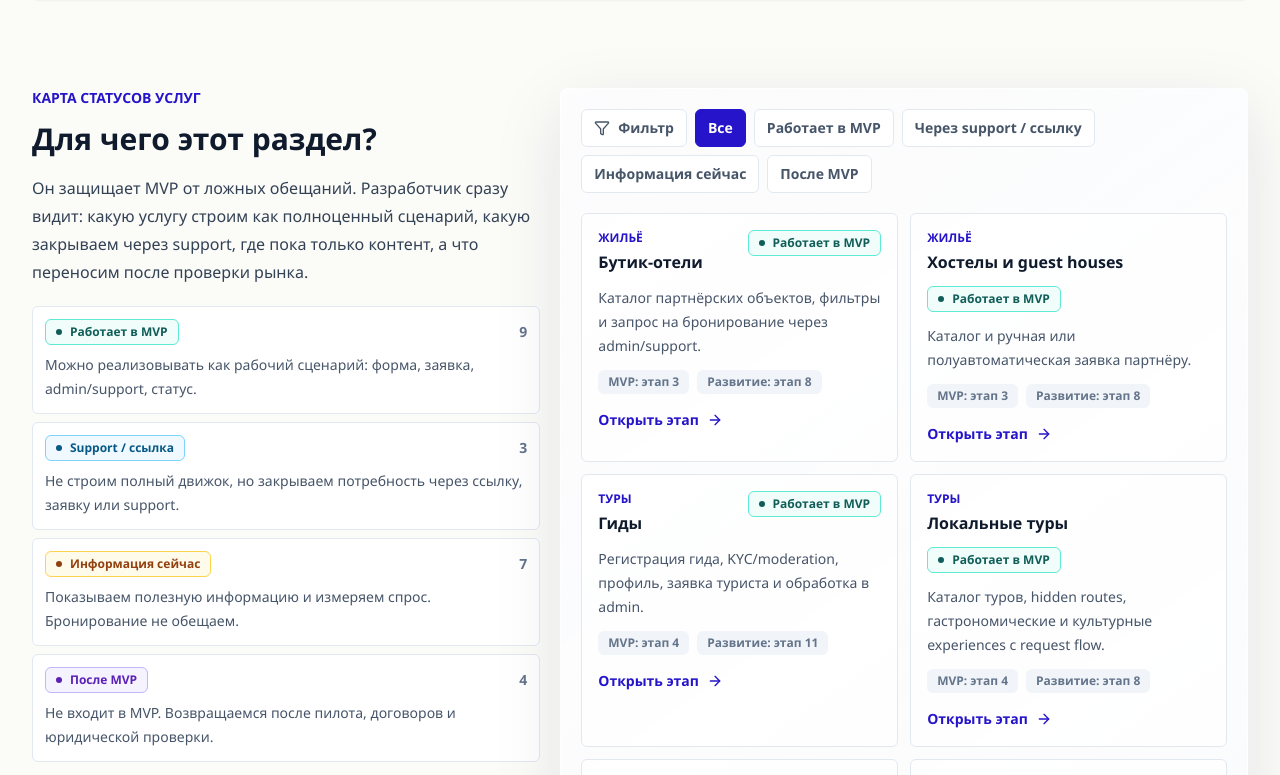
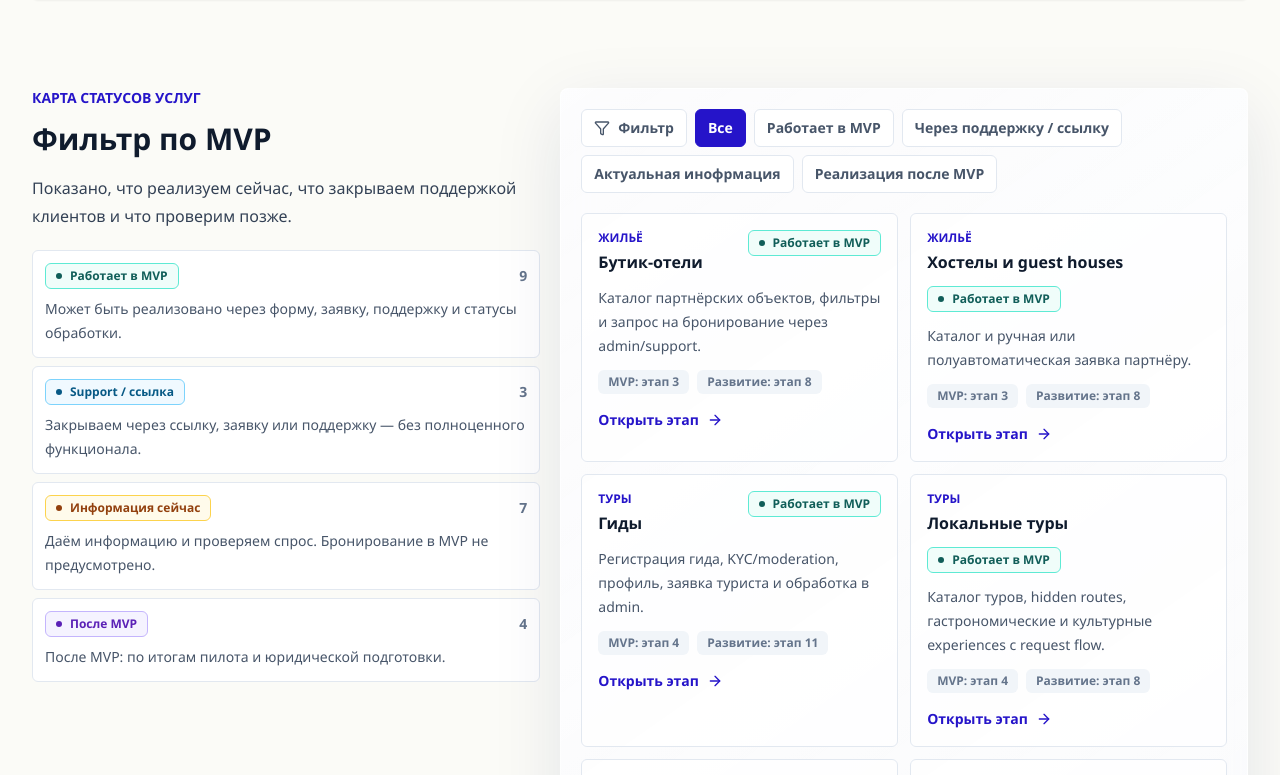
Before and after one commit to RawenHold/orient, a Next.js app: page /developers in a window 1280 px wide. Shown: the part 5165-5940 px from the top of the page. Built offline with nearby package versions, Linux system fonts and the light colour scheme.

Commit message:
Update ServiceMatrix.tsx

```diff
--- a/src/components/ServiceMatrix.tsx
+++ b/src/components/ServiceMatrix.tsx
@@ -9,16 +9,16 @@ import { StatusBadge } from "./StatusBadge";
 const filters: { label: string; value: "all" | ServiceStatus }[] = [
   { label: "Все", value: "all" },
   { label: "Работает в MVP", value: "functional" },
-  { label: "Через support / ссылку", value: "assisted" },
-  { label: "Информация сейчас", value: "informational" },
-  { label: "После MVP", value: "post" },
+  { label: "Через поддержку / ссылку", value: "assisted" },
+  { label: "Актуальная инофрмация", value: "informational" },
+  { label: "Реализация после MVP", value: "post" },
 ];
 
 const statusPurpose: Record<ServiceStatus, string> = {
-  functional: "Можно реализовывать как рабочий сценарий: форма, заявка, admin/support, статус.",
-  assisted: "Не строим полный движок, но закрываем потребность через ссылку, заявку или support.",
-  informational: "Показываем полезную информацию и измеряем спрос. Бронирование не обещаем.",
-  post: "Не входит в MVP. Возвращаемся после пилота, договоров и юридической проверки.",
+  functional: "Может быть реализовано через форму, заявку, поддержку и статусы обработки.",
+  assisted: "Закрываем через ссылку, заявку или поддержку — без полноценного функционала.",
+  informational: "Даём информацию и проверяем спрос. Бронирование в MVP не предусмотрено.",
+  post: "После MVP: по итогам пилота и юридической подготовки.",
 };
 
 export function ServiceMatrix() {
@@ -40,9 +40,9 @@ export function ServiceMatrix() {
         <div className="grid gap-5 lg:grid-cols-[0.85fr_1.15fr]">
           <div>
             <p className="text-sm font-semibold uppercase text-cobalt">Карта статусов услуг</p>
-            <h2 className="mt-3 text-3xl font-semibold leading-tight text-ink">Для чего этот раздел?</h2>
+            <h2 className="mt-3 text-3xl font-semibold leading-tight text-ink">Фильтр по MVP</h2>
             <p className="mt-4 leading-7 text-slate-700">
-              Он защищает MVP от ложных обещаний. Разработчик сразу видит: какую услугу строим как полноценный сценарий, какую закрываем через support, где пока только контент, а что переносим после проверки рынка.
+              Показано, что реализуем сейчас, что закрываем поддержкой клиентов и что проверим позже.
             </p>
             <div className="mt-5 grid gap-2">
               {(Object.keys(statusMeta) as ServiceStatus[]).map((status) => (
```
